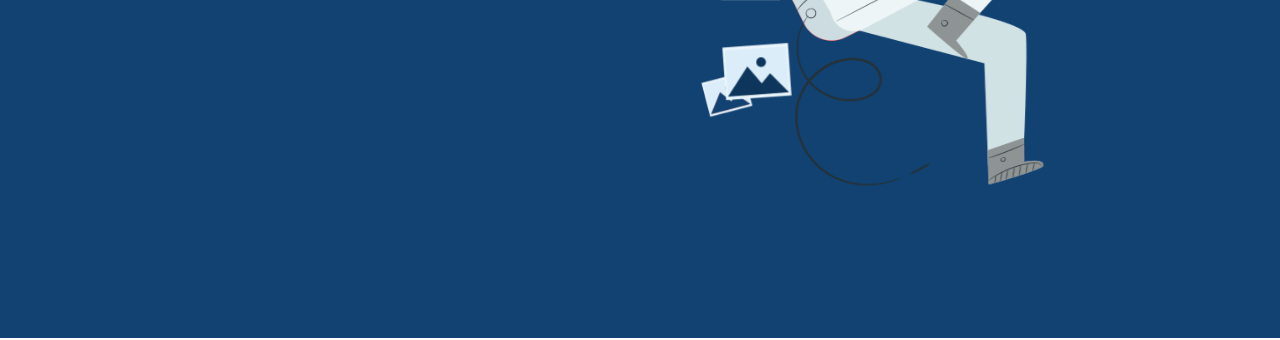
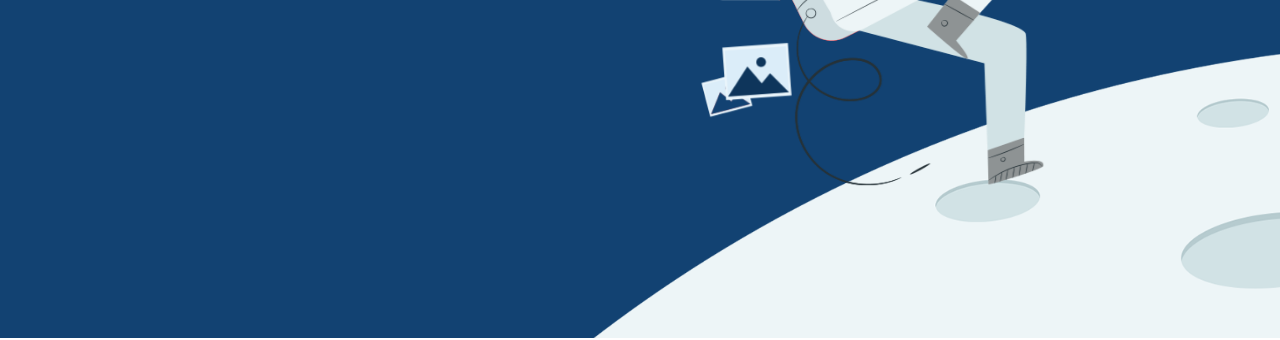
Before and after one commit to minio123/innovtech, a plain HTML site: page resources/index.html in a window 1280 px wide. Shown: the part 462-802 px from the top of the page. Drawn offline with nearby package versions, Linux system fonts and the light colour scheme.

Commit message:
Update template.css

```diff
--- a/resources/assets/css/template.css
+++ b/resources/assets/css/template.css
@@ -5,6 +5,7 @@ body{
 }
 
 .page-content{
+    background-image: url('../img/body/header_mood_2.png');
     background-size:cover;
     background-repeat: no-repeat;
     background-attachment:scroll;
```
